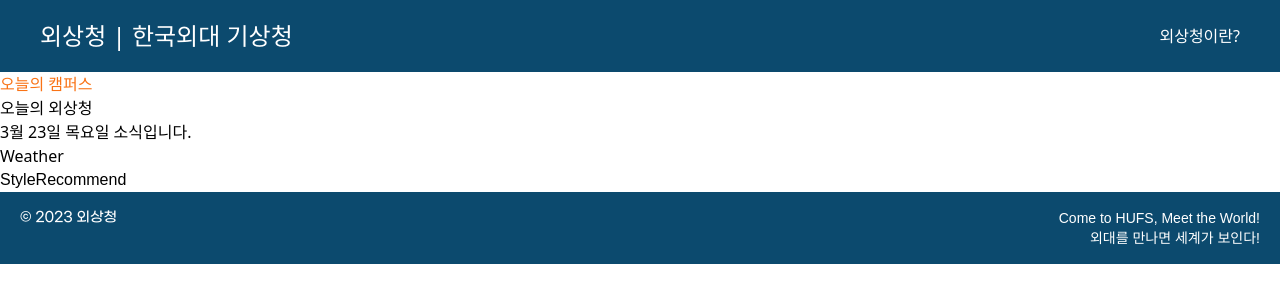
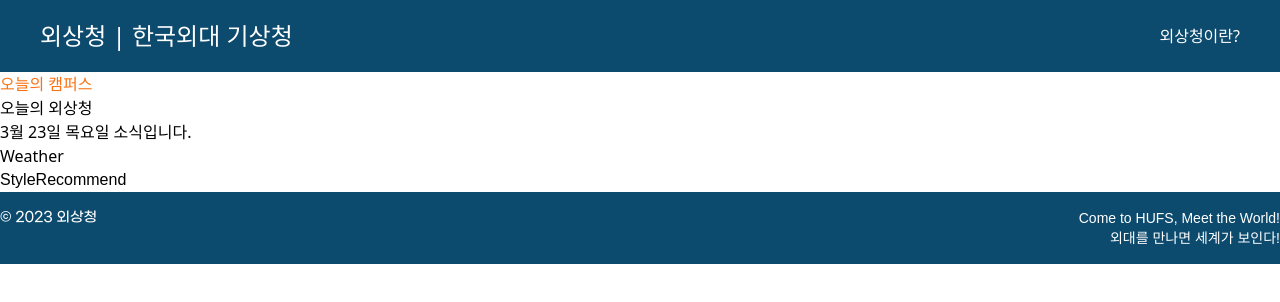
Before and after one commit to hufstory/HUFSWeather_front, a React (Create React App) app: page / in a window 1280 px wide. Shown: the top 302 px of the page. Built offline with nearby package versions, Linux system fonts and the light colour scheme; a web font is replaced by a local one.

Commit message:
Style: Footer

```diff
--- a/src/components/Footer.tsx
+++ b/src/components/Footer.tsx
@@ -7,7 +7,7 @@
   return (
     <footer className=" text-white bottom-0 w-full font-GmarketLight ">
       <div className="bg-sky-900">
-        <div className="container mx-auto pt-4 px-5 flex flex-wrap flex-col sm:flex-row">
+        <div className="container mx-auto pt-4 flex flex-wrap flex-col sm:flex-row">
           <p className="text-sm text-center sm:text-left font-GmarketMedium">
             © {CURRENT_YEAR} 외상청
           </p>
@@ -15,7 +15,7 @@
             Come to HUFS, Meet the World!
           </span>
         </div>
-        <div className="container mx-auto pb-4 px-5 flex flex-wrap flex-col sm:flex-row">
+        <div className="container mx-auto pb-4 flex flex-wrap flex-col sm:flex-row">
           <span className="sm:ml-auto sm:mt-0 mt-2 sm:w-auto w-full sm:text-left text-center text-sm font-GmarketLight">
             외대를 만나면 세계가 보인다!
           </span>
```
